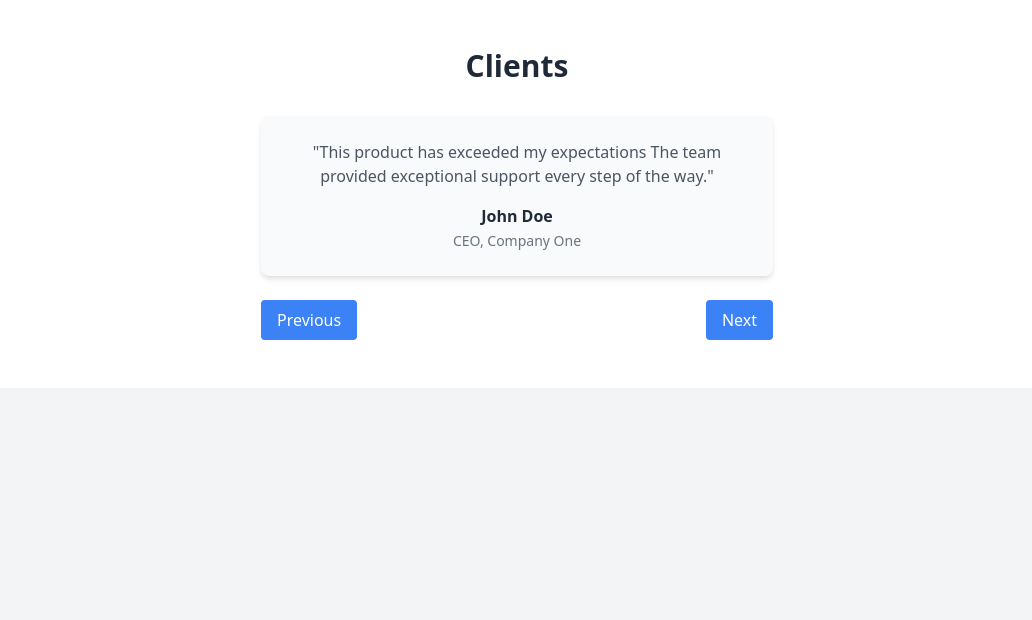
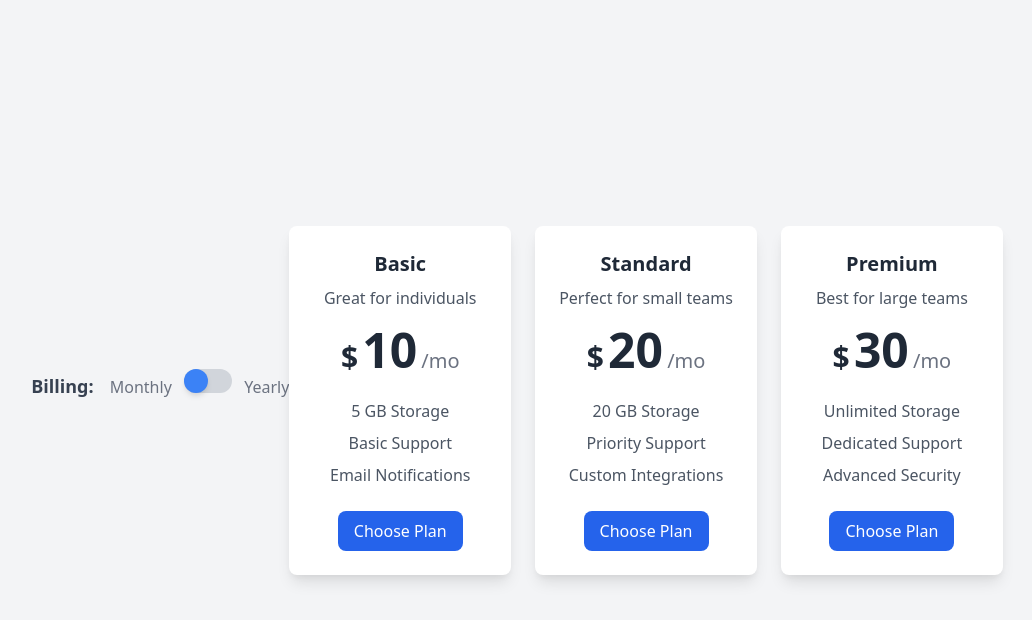
Before and after one commit to Ankush307/Creativity-task-2-, a plain HTML site: page index.html in a window 1280 px wide. Shown: the whole page, without its empty margins (123-1155 px from the left). Drawn offline with nearby package versions, Linux system fonts and the light colour scheme.

Commit message:
changes again

```diff
--- a/index.html
+++ b/index.html
@@ -1,47 +1,87 @@
 <!DOCTYPE html>
 <html lang="en">
 <head>
-  <meta charset="UTF-8">
-  <meta name="viewport" content="width=device-width, initial-scale=1.0">
-  <title>About Slider</title>
-  <link href="https://cdn.jsdelivr.net/npm/tailwindcss@2.2.19/dist/tailwind.min.css" rel="stylesheet">
+    <meta charset="UTF-8">
+    <meta name="viewport" content="width=device-width, initial-scale=1.0">
+    <title>Plans & Pricing</title>
+    <link href="https://cdn.jsdelivr.net/npm/tailwindcss@2.2.19/dist/tailwind.min.css" rel="stylesheet">
 </head>
-<body class="bg-gray-100">
-
-  <section class="py-12 px-6 bg-white text-center">
-    <h2 class="text-3xl font-bold text-gray-800 mb-8">Clients</h2>
-
-    <div class="relative max-w-lg mx-auto">
-      <div id="about-slider">
-        <div class="about-card bg-gray-50 p-6 rounded-lg shadow-md block">
-          <p class="text-gray-600 mb-4">"This product has exceeded my expectations  The team provided exceptional support every step of the way."</p>
-          <h3 class="font-semibold text-gray-800">John Doe</h3>
-          <span class="text-sm text-gray-500">CEO, Company One</span>
+<body class="bg-gray-100 flex items-center justify-center min-h-screen">
+    <div class="mb-8 text-center">
+        <label for="toggle" class="text-lg font-semibold text-gray-700 mr-3">Billing:</label>
+        <span class="text-gray-500">Monthly</span>
+        <input type="checkbox" id="toggle" class="hidden" onchange="togglePrices()">
+        <label for="toggle" class="w-12 h-6 bg-gray-300 rounded-full inline-flex items-center cursor-pointer relative mx-2">
+            <span class="w-6 h-6 bg-blue-500 rounded-full shadow-md transform transition-transform duration-300" id="toggle-circle"></span>
+        </label>
+        <span class="text-gray-500">Yearly</span>
+    </div>
+    <div class="grid grid-cols-1 md:grid-cols-3 gap-6 max-w-4xl">
+        <div class="bg-white rounded-lg shadow-lg p-6 text-center transition-transform duration-300 transform hover:scale-105">
+            <h3 class="text-xl font-semibold text-gray-800">Basic</h3>
+            <p class="mt-2 text-gray-600">Great for individuals</p>
+            <div class="mt-4">
+                <span class="text-3xl font-bold text-gray-800">$</span>
+                <span class="text-5xl font-bold text-gray-800 price" id="basic-price">10</span>
+                <span class="text-xl text-gray-500">/mo</span>
+            </div>
+            <ul class="mt-6 space-y-2 text-gray-600">
+                <li>5 GB Storage</li>
+                <li>Basic Support</li>
+                <li>Email Notifications</li>
+            </ul>
+            <button class="mt-6 py-2 px-4 bg-blue-600 text-white rounded-lg hover:bg-blue-700 transition-colors duration-300">
+                Choose Plan
+            </button>
+        </div>
+        <div class="bg-white rounded-lg shadow-lg p-6 text-center transform transition-transform duration-300 hover:scale-105">
+            <h3 class="text-xl font-semibold text-gray-800">Standard</h3>
+            <p class="mt-2 text-gray-600">Perfect for small teams</p>
+            <div class="mt-4">
+                <span class="text-3xl font-bold text-gray-800">$</span>
+                <span class="text-5xl font-bold text-gray-800 price" id="Standard-price">20</span>
+                <span class="text-xl text-gray-500">/mo</span>
+            </div>
+            <ul class="mt-6 space-y-2 text-gray-600">
+                <li>20 GB Storage</li>
+                <li>Priority Support</li>
+                <li>Custom Integrations</li>
+            </ul>
+            <button class="mt-6 py-2 px-4 bg-blue-600 text-white rounded-lg hover:bg-blue-700 transition-colors duration-300">
+                Choose Plan
+            </button>
+        </div>
+        <div class="bg-white rounded-lg shadow-lg p-6 text-center transform transition-transform duration-300 hover:scale-105">
+            <h3 class="text-xl font-semibold text-gray-800">Premium</h3>
+            <p class="mt-2 text-gray-600">Best for large teams</p>
+            <div class="mt-4">
+                <span class="text-3xl font-bold text-gray-800">$</span>
+                <span class="text-5xl font-bold text-gray-800 price" id="Premium-price">30</span>
+                <span class="text-xl text-gray-500">/mo</span>
+            </div>
+            <ul class="mt-6 space-y-2 text-gray-600">
+                <li>Unlimited Storage</li>
+                <li>Dedicated Support</li>
+                <li>Advanced Security</li>
+            </ul>
+            <button class="mt-6 py-2 px-4 bg-blue-600 text-white rounded-lg hover:bg-blue-700 transition-colors duration-300">
+                Choose Plan
+            </button>
         </div>
 
-        <div class="about-card bg-gray-50 p-6 rounded-lg shadow-md hidden">
-          <p class="text-gray-600 mb-4">"Amazing service and great results! I highly recommend them to anyone looking for quality."</p>
-          <h3 class="font-semibold text-gray-800">Jane Smith</h3>
-          <span class="text-sm text-gray-500">Marketing Head, Business Corp</span>
-        </div>
+    </div>
 
-        <div class="about-card bg-gray-50 p-6 rounded-lg shadow-md hidden">
-          <p class="text-gray-600 mb-4">"Working with this team was a fantastic experience. Their dedication to the project was evident in the final product."</p>
-          <h3 class="font-semibold text-gray-800">Alice Brown</h3>
-          <span class="text-sm text-gray-500">CTO, Startup X</span>
-        </div>
-      </div>
-
-      <div class="flex justify-between mt-6">
-        <button onclick="showPrevious()" class="bg-blue-500 text-white py-2 px-4 rounded hover:bg-blue-600 transition duration-300">Previous</button>
-        <button onclick="showNext()" class="bg-blue-500 text-white py-2 px-4 rounded hover:bg-blue-600 transition duration-300">Next</button>
-      </div>
-    </div>
-  </section>
-
-  <script src="./assets/js/app.js">
-
-  </script>
+    <script>
+        function togglePrices() {
+            const isYearly = document.getElementById('toggle').checked;
+            document.getElementById('basic-price').textContent = isYearly ? '100' : '10';
+            document.getElementById('Standard-price').textContent = isYearly ? '200' : '20';
+            document.getElementById('Premium-price').textContent = isYearly ? '300' : '30';
+            document.querySelectorAll('.price').forEach(price => {});
+            const toggleCircle = document.getElementById('toggle-circle');
+            toggleCircle.classList.toggle('translate-x-6');
+        }
+    </script>
 
 </body>
 </html>
```
